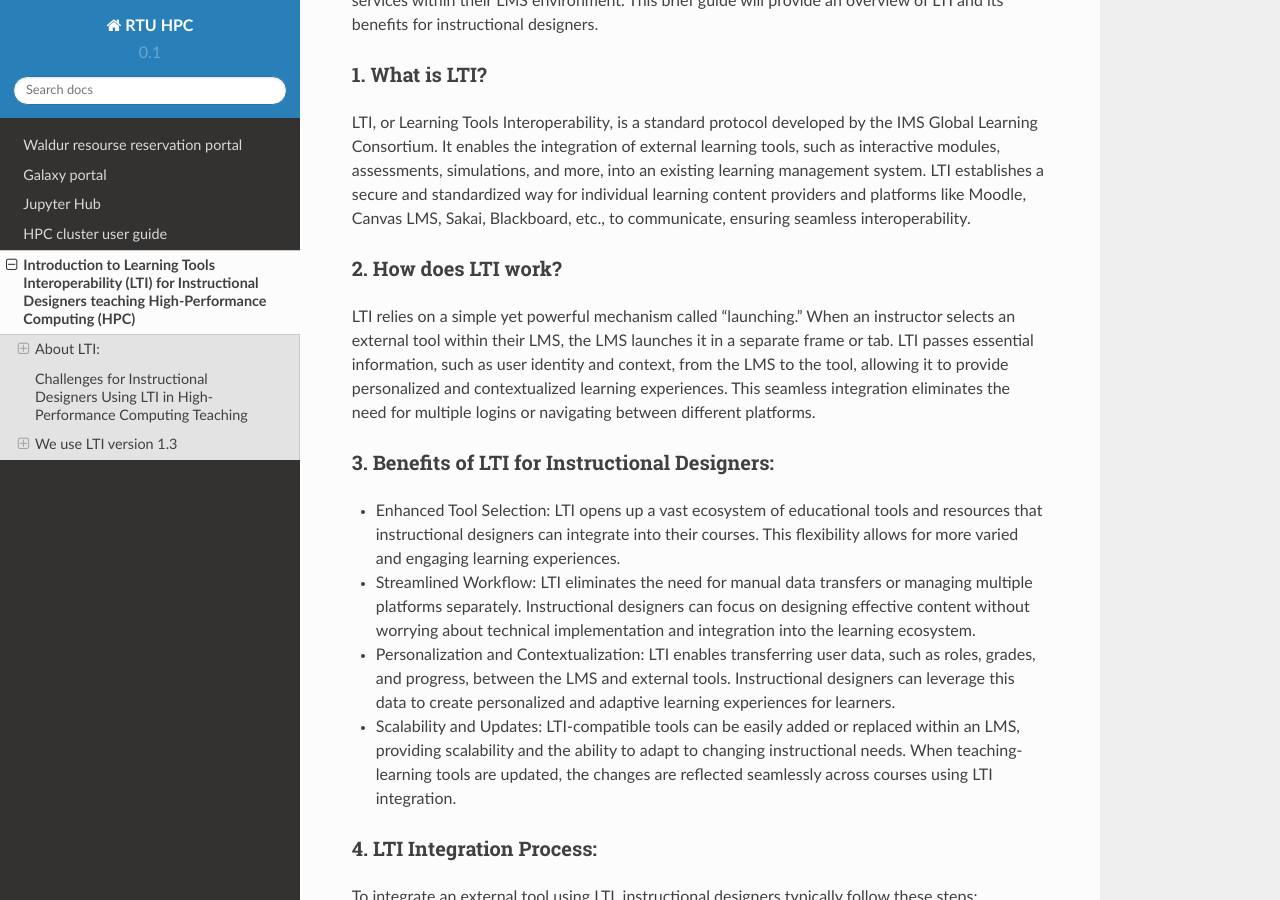
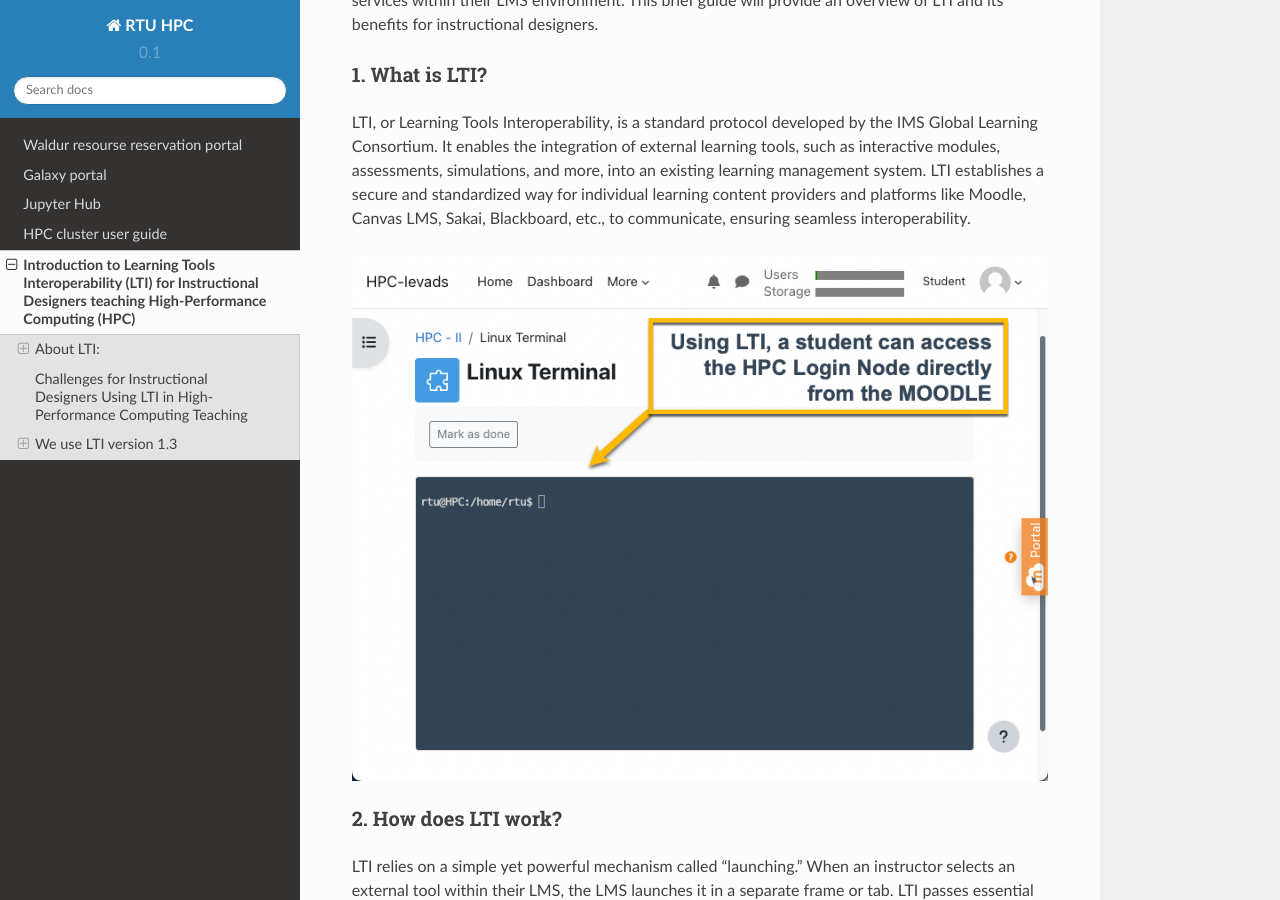
Before and after one commit to rtuhpc/hpc-platform, a Sphinx documentation site: the page built from doc/lti.md, in a window 1280 px wide and 900 px high, scrolled down 1085 px. Built offline with Sphinx 7.4.7 and the Read the Docs theme 2.0.0, drawn with Linux system fonts in a browser that asks for light colours.

Commit message:
Update lti.md

```diff
--- a/doc/lti.md
+++ b/doc/lti.md
@@ -9,6 +9,8 @@ Learning Tools Interoperability (LTI) is a technology standard widely used in th
 
 ### 1. What is LTI?
 LTI, or Learning Tools Interoperability, is a standard protocol developed by the IMS Global Learning Consortium. It enables the integration of external learning tools, such as interactive modules, assessments, simulations, and more, into an existing learning management system. LTI establishes a secure and standardized way for individual learning content providers and platforms like Moodle, Canvas LMS, Sakai, Blackboard, etc., to communicate, ensuring seamless interoperability.
+
+![](./images/lti-04.png)
 
 ### 2. How does LTI work?
 LTI relies on a simple yet powerful mechanism called "launching." When an instructor selects an external tool within their LMS, the LMS launches it in a separate frame or tab. LTI passes essential information, such as user identity and context, from the LMS to the tool, allowing it to provide personalized and contextualized learning experiences. This seamless integration eliminates the need for multiple logins or navigating between different platforms.
@@ -72,6 +74,8 @@ LTI 1.3 improves existing services by allowing new extensions to be layered on t
 
 ### How systems communicate in LTI 1.3
 
+![](./images/lti-03.png)
+
 The communication between the LTI Consumer (platform), browser, and LTI Tool generally follows these steps (in principle, corresponds to arrow-like transitions on the diagram above):
 1. A user initiates an action to launch an LTI Tool from the LTI Consumer (platform) interface.
 2. The LTI Consumer (platform) generates the JWT containing the necessary information for the LTI Tool, such as user context and permissions. The JWT payload may include the fields you mentioned, such as "*type*," "*tid*," "*iat*" and "*exp*."
```
